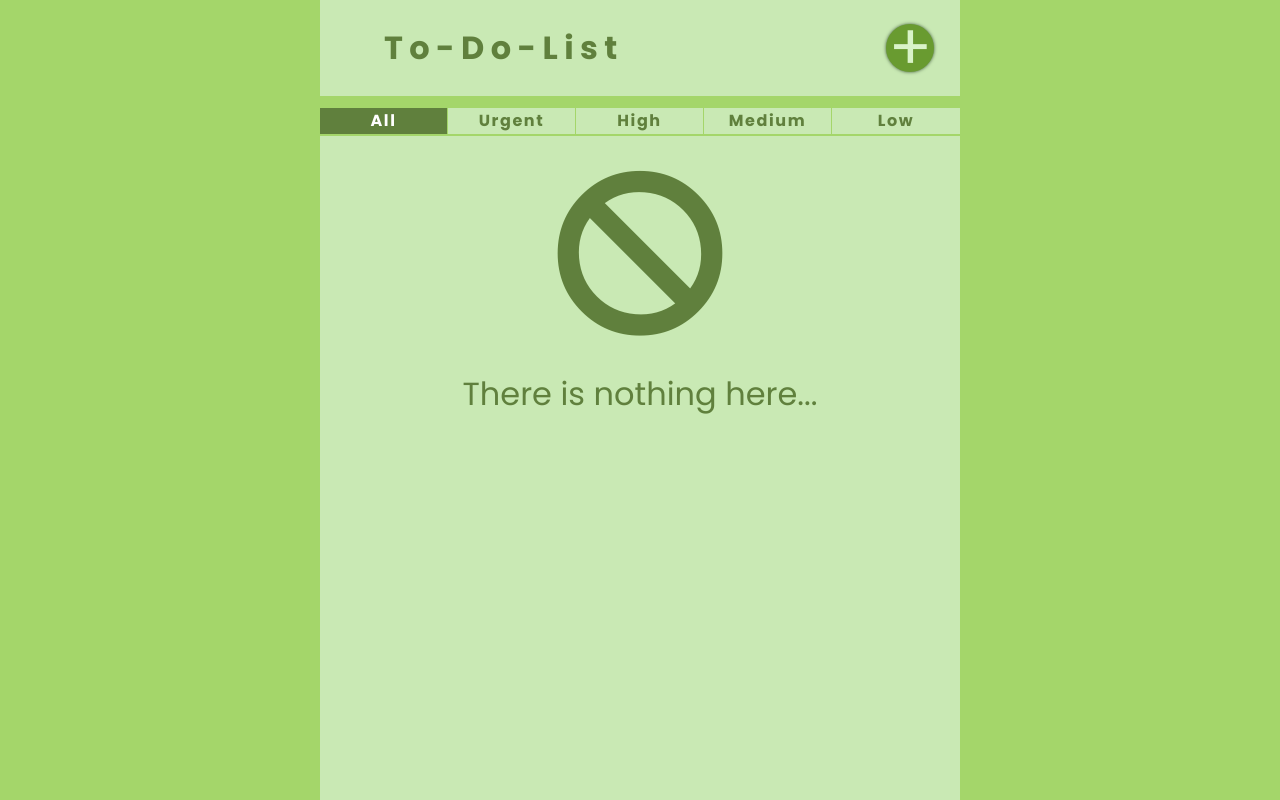
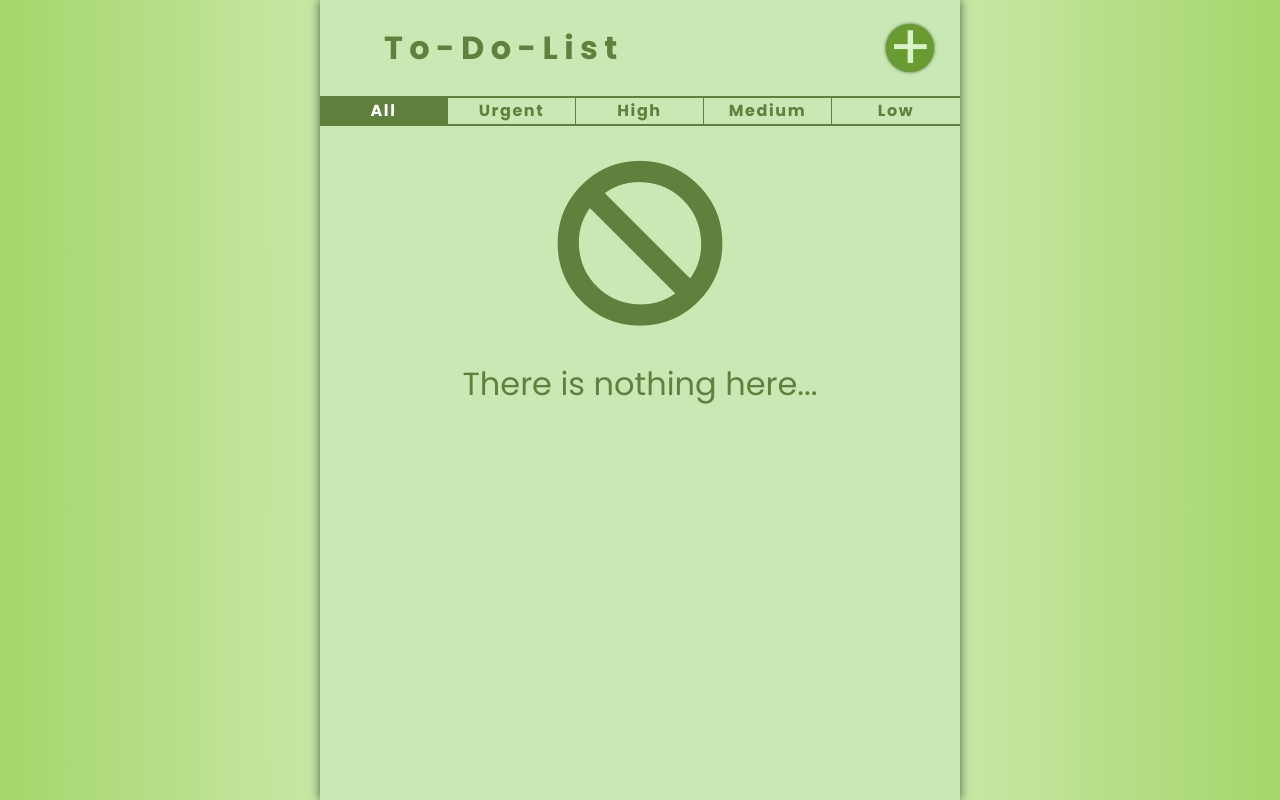
Before and after one commit to rainx5000/todo-list, a plain HTML site: page index.html in a window 1280 px wide. Drawn offline with Linux system fonts and the light colour scheme.

Commit message:
minor styling changes

```diff
--- a/style.css
+++ b/style.css
@@ -81,13 +81,17 @@ select {
 
 html {
     /* background-color: rgb(201, 233, 180); */
-    background-color: var(--bg-color);
+    background: linear-gradient(0.25turn, rgb(164, 214, 106), #ebf8e1, rgb(164, 214, 106));
     font-family: 'Poppins', sans-serif;
 }
 
 .container {
     /* background-color: rgb(164, 214, 106); */
     background-color: rgb(201, 233, 180);
+    /* border-left: 1px solid  rgb(164, 214, 106);
+    border-right: 1px solid  rgb(164, 214, 106); */
+    box-shadow: 0px 0px 10px 0px rgb(64, 90, 60);
+
     width: 50vw;
     min-height: 100vh;
     padding-bottom: 2vh;
@@ -99,7 +103,7 @@ html {
     display: flex;
     justify-content: space-between;
     padding: 3vh 2vw 3vh 5vw;
-    border-bottom: 1.5vh solid var(--bg-color);
+    /* border-bottom: 1.5vh solid var(--bg-color); */
 }
 
 .add {
@@ -161,7 +165,6 @@ h1 {
 .controls-display {
   width: 100%;
   display: flex;
-  border-bottom: 2px solid rgb(164 214 106);
 }
 .display-buttons {
   background-color: inherit;
@@ -173,10 +176,12 @@ h1 {
   border: none;
   outline: none;
   cursor: pointer;
-  border-right: 1px solid rgb(164 214 106);
+  border-right: 1px solid rgb(96, 128, 61);
+  border-top: 2px solid rgb(96, 128, 61);
+  border-bottom: 2px solid rgb(96, 128, 61);
 }
 .controls-display button:last-child {
-  border: none;
+  border-right: none;
 }
 
 .display-buttons:hover {
@@ -207,7 +212,7 @@ h1 {
 
 .task-name {
   min-width: 0;
-  margin: 0 2vh 0 1vh;
+  margin: 0 auto 0 1vh;
   flex: 1 1 auto;
   width: 80%;
   max-width: 80%;
```
